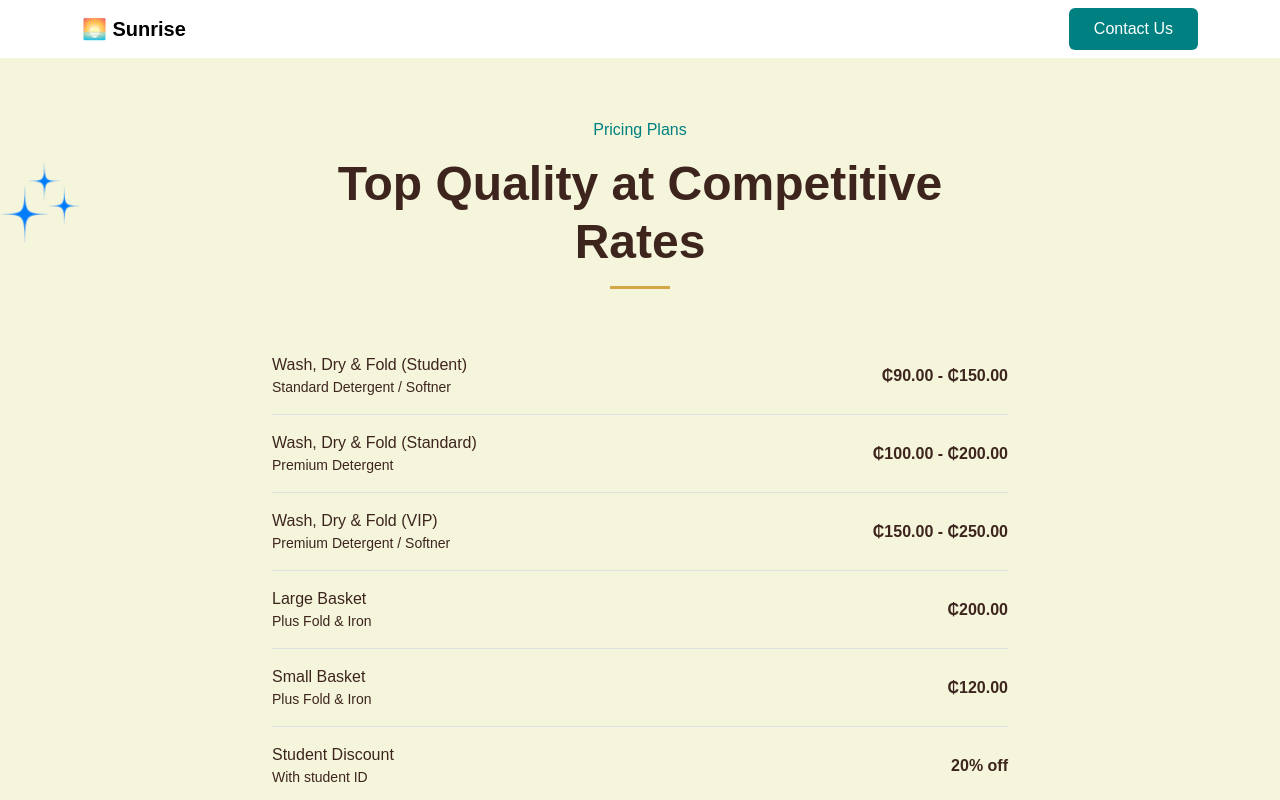
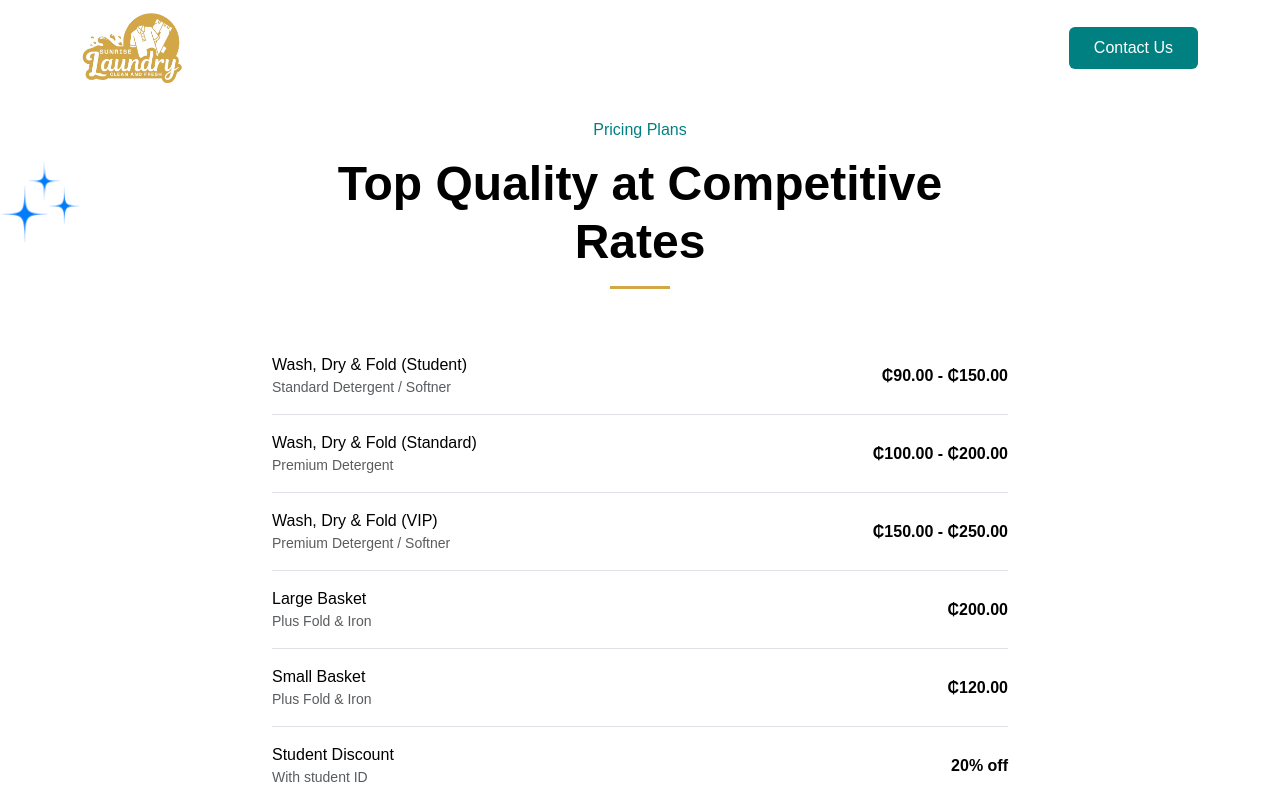
Before and after one commit to SoftLife0/Sunrise-service, a React (Vite) app: page /prices in a window 1280 px wide. Shown: the top 800 px of the page. Built offline with nearby package versions, Linux system fonts and the light colour scheme; no server answers.

Commit message:
Add logo to Header component; update Footer, Index, Form, and Prices components for improved styling and layout

```diff
--- a/src/components/Header.jsx
+++ b/src/components/Header.jsx
@@ -1,12 +1,15 @@
 import React from "react";
 import { Link } from "react-router-dom";
+import logo from '../assets/s.png';
 
 const Header = () => {
   return (
     <header className="border-bottom fixed-top shadow-sm z-3" >
       <nav className="navbar navbar-expand-lg fixed-top bg-white ">
         <div className="container">
-          <Link className="navbar-brand fw-bold text-black" to="/">🌅 Sunrise</Link>
+          {/* <Link className="navbar-brand fw-bold text-black" to="/">🌅 Sunrise</Link> */}
+          <img src={logo} alt="Sunrise Logo" className="navbar-brand" style={{ height: '80px', width: '100px' }} />
+
           <a href="tel:+233557600158" className="btn text-white btn-md px-4 py-2" style={{background: "#008080"}} >Contact Us</a>
 
 
--- a/src/pages/Form.jsx
+++ b/src/pages/Form.jsx
@@ -66,10 +66,10 @@ const Form = () => {
             <div className="row justify-content-center">
                 <div className="col-lg-8">
                     <div className="text-center mb-3">
-                        <h6 className="mb-3 text-primary">Pickup Request Form</h6>
+                        <h6 className="mb-3" style={{color: '#008080'}}>Pickup Request Form</h6>
                         <h2 className="display-5 fw-bold">Schedule Your Pickup</h2>
-                        <div className="bg-black mx-auto mt-3 mb-5" style={{ width: '60px', height: '3px' }}></div>
-                        <Link to="/prices" className="btn text-white btn-md " style={{background: '#e03e2c'}}>Check Out Our Prices</Link>
+                        <div className="mx-auto mt-3 mb-5" style={{ width: '60px', height: '3px', background: '#D3A745' }}></div>
+                        <Link to="/prices" className="btn text-white btn-md " style={{background: '#008080'}}>Check Out Our Prices</Link>
                     </div>
 
                     <form className="card shadow-lg p-3 bg-light" onSubmit={handleSubmit}>
@@ -177,7 +177,7 @@ const Form = () => {
                             </div>
 
                             <div className="col-12 text-center mt-4">
-                                <button type="submit" className="btn btn-primary btn-md px-5 rounded-pill" disabled={loading}>
+                                <button type="submit" className="btn text-white btn-md px-5" style={{background: '#D3A745'}} disabled={loading}>
                                     {loading ? (
                                         <>
                                             <span className="spinner-border spinner-border-sm me-2" role="status" aria-hidden="true"></span>
--- a/src/pages/Index.jsx
+++ b/src/pages/Index.jsx
@@ -85,16 +85,13 @@ const Index = () => {
       </section>
 
       {/* CTA section */}
-      <section className="py-5 text-center text-white" style={{background: '#008080'}}>
+      {/* <section className="py-5 text-center text-white" style={{background: '#008080'}}>
         <div className="container">
           <h2 className="display-5 fw-bold mb-2">We Commit to Quality and Reliability</h2>
         </div>
-      </section>
+      </section> */}
 
-    <section
-      className="position-relative py-5" style={{background: '#D3A745', color: '#3D251E'}}
-
-    >
+    <section className="position-relative py-5" style={{background: '#008080', color: ''}}>
       {/* Dark Mask */}
       <div className="position-absolute top-0 start-0 w-100 h-100"/>
 
@@ -103,10 +100,10 @@ const Index = () => {
         {/* Header */}
         <div className="row justify-content-center text-center mb-5">
           <div className="col-lg-8">
-            <h6 className="mb-3" style={{color: '#008080'}}>Moving with us!</h6>
-            <h2 className="display-5 fw-bold">How This Works?</h2>
+            <h6 className="mb-3" style={{color: '#fff'}}>Moving with us!</h6>
+            <h2 className="display-5 fw-bold text-white">How This Works?</h2>
             <div className="mx-auto mt-3 mb-4" style={{ width: '60px', height: '3px', background: '#D3A745' }}></div>
-            <p className="lead">
+            <p className="lead text-white">
               We make the process easy and reliable. From booking to delivery, you're in good hands with Sunrise.
             </p>
           </div>
@@ -117,10 +114,10 @@ const Index = () => {
           {steps.map((step, index) => (
             <div key={index} className="col-sm-6 col-lg-3">
               <div className="text-center p-4">
-                <div className="rounded-circle d-inline-flex align-items-center justify-content-center mb-3" style={{ width: 70, height: 70, border: '2px solid #008080', color: '#008080' }}>
+                <div className="rounded-circle d-inline-flex align-items-center justify-content-center mb-3" style={{ width: 70, height: 70, border: '2px solid #fff', color: '#fff' }}>
                   <i className={`${step.icon} fs-4 fw-bold`}></i>
                 </div>
-                <h5>{step.title}</h5>
+                <h5 className='text-white'>{step.title}</h5>
               </div>
             </div>
           ))}
--- a/src/pages/Prices.jsx
+++ b/src/pages/Prices.jsx
@@ -6,7 +6,7 @@ import shape1 from '../assets/shape1.png';
 
 const Prices = () => {
   return (
-    <div style={{ backgroundColor: '#F5F5DC', paddingTop: '120px', color: '#3D251E', position: 'relative' }}>
+    <div style={{ backgroundColor: '#fff', paddingTop: '120px', color: '#000', position: 'relative' }}>
         <img src={shape1} alt="Shape" className="position-absolute floating-shape" style={{top: '50px',left: 0,width: '80px',zIndex: 1,}}/>
 
         <Header />
@@ -16,50 +16,50 @@ const Prices = () => {
                 <div className="col-lg-8">
                     <div className="text-center mb-3">
                         <h6 className=" mb-3" style={{color: '#008080'}}>Pricing Plans</h6>
-                        <h2 className="display-5 fw-bold" style={{color: '#3D251E'}}>Top Quality at Competitive Rates</h2>
-                        <div className="mx-auto mt-3 mb-5" style={{ width: '60px', height: '3px', backgroundColor: '#D3A745' }}></div>
+                        <h2 className="display-5 fw-bold ">Top Quality at Competitive Rates</h2>
+                        <div className="mx-auto mt-3 mb-5" style={{ width: '60px', height: '3px', background: '#D3A745' }}></div>
                     </div>
 
                     <div className="pricing-table">
                         <div className="pricing-item d-flex justify-content-between align-items-center border-bottom py-3">
                             <div>
                                 <span>Wash, Dry & Fold (Student)</span>
-                                <div className="small" style={{color: '#3D251E'}}>Standard Detergent / Softner</div>
+                                <div className="text-muted small">Standard Detergent / Softner</div>
                             </div>
                             <span className="fw-bold">₵90.00 - ₵150.00</span>
                         </div>
                         <div className="pricing-item d-flex justify-content-between align-items-center border-bottom py-3">
                             <div>
                                 <span>Wash, Dry & Fold (Standard)</span>
-                                <div className="small" style={{color: '#3D251E'}}>Premium Detergent</div>
+                                <div className="text-muted small">Premium Detergent</div>
                             </div>
                             <span className="fw-bold">₵100.00 - ₵200.00</span>
                         </div>
                         <div className="pricing-item d-flex justify-content-between align-items-center border-bottom py-3">
                             <div>
                                 <span>Wash, Dry & Fold (VIP)</span>
-                                <div className="small" style={{color: '#3D251E'}}>Premium Detergent / Softner</div>
+                                <div className="text-muted small">Premium Detergent / Softner</div>
                             </div>
                             <span className="fw-bold">₵150.00 - ₵250.00</span>
                         </div>
                         <div className="pricing-item d-flex justify-content-between align-items-center border-bottom py-3">
                             <div>
                                 <span>Large Basket</span>
-                                <div className="small" style={{color: '#3D251E'}}>Plus Fold & Iron</div>
+                                <div className="text-muted small">Plus Fold & Iron</div>
                             </div>
                             <span className="fw-bold">₵200.00</span>
                         </div>
                         <div className="pricing-item d-flex justify-content-between align-items-center border-bottom py-3">
                             <div>
                                 <span>Small Basket</span>
-                                <div className="small" style={{color: '#3D251E'}}>Plus Fold & Iron</div>
+                                <div className="text-muted small">Plus Fold & Iron</div>
                             </div>
                             <span className="fw-bold">₵120.00</span>
                         </div>
                         <div className="pricing-item d-flex justify-content-between align-items-center border-bottom py-3">
                             <div>
                                 <span>Student Discount</span>
-                                <div className="small" style={{color: '#3D251E'}}>With student ID</div>
+                                <div className="text-muted small">With student ID</div>
                             </div>
                             <span className="fw-bold">20% off</span>
                         </div>
@@ -67,7 +67,7 @@ const Prices = () => {
                     </div>
 
                     <div className="text-center mt-5">
-                        <p style={{color: '#3D251E'}}>Ready to schedule your laundry pickup? Contact us now for convenient door-to-door service.</p>
+                        <p className="text-muted">Ready to schedule your laundry pickup? Contact us now for convenient door-to-door service.</p>
                         <Link to="/form" className="btn text-white btn-md px-4 py-2 me-2" style={{background: '#D3A745'}}>Schedule Your Pick Up</Link>
                         <a href="tel:+233557600158" className="btn text-white btn-md px-4 py-2" style={{background: '#008080'}}>Call Us</a>
                     </div>
```
Also changed, not shown: src/assets/s.png (added), src/components/Footer.jsx (line endings or trailing spaces).
